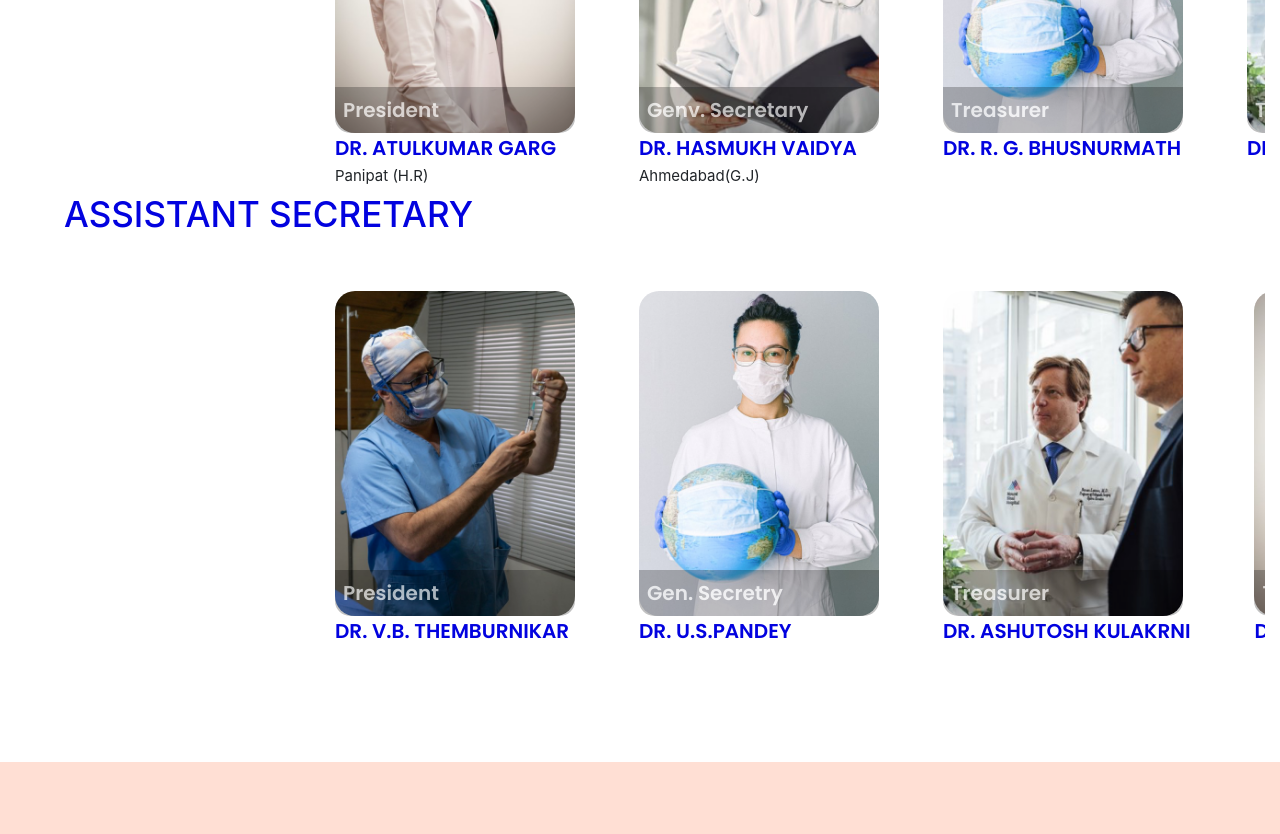
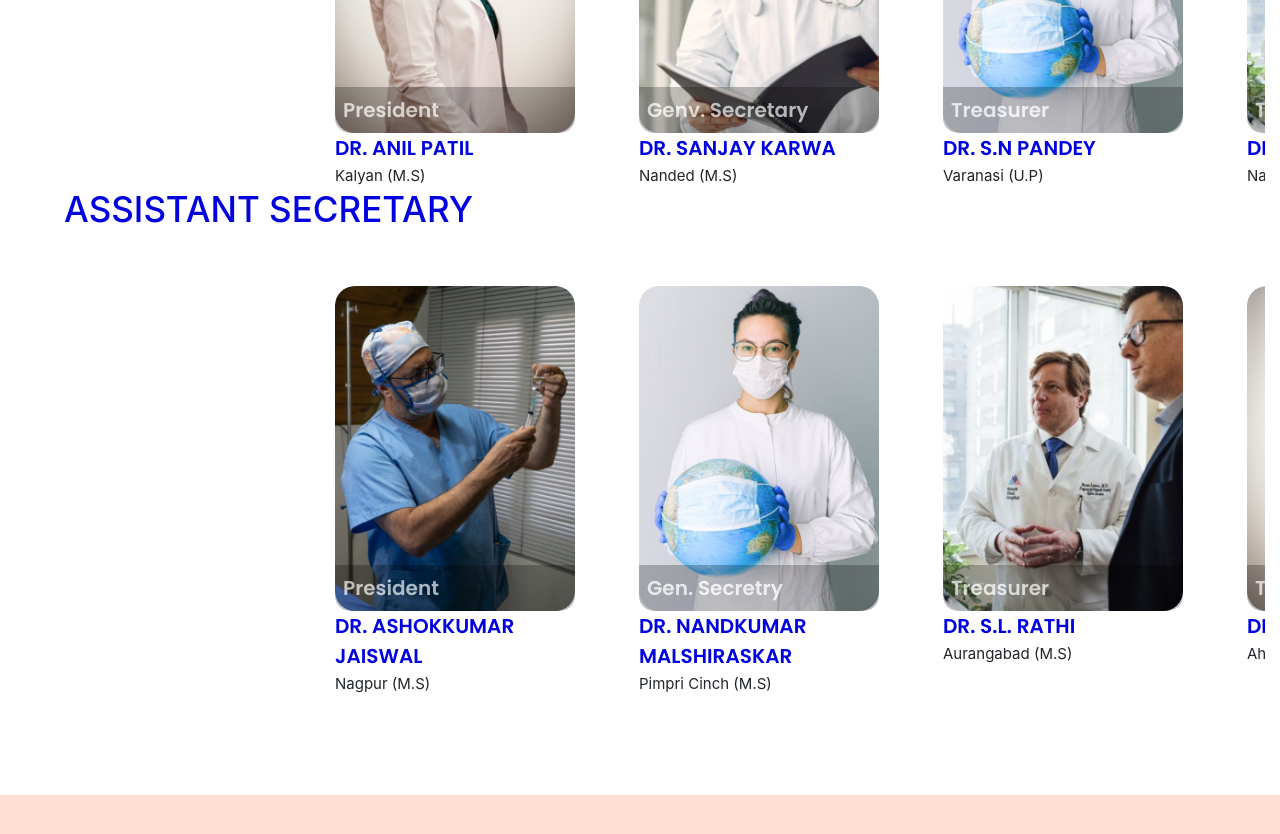
Before and after one commit to dj1399/AboutUs, a React (Create React App) app: page / in a window 1280 px wide. Shown: the part 1540-2374 px from the top of the page. Built offline with nearby package versions, Linux system fonts and the light colour scheme.

Commit message:
names added

```diff
--- a/src/Aboutus/AboutUs.js
+++ b/src/Aboutus/AboutUs.js
@@ -77,35 +77,38 @@ class AboutUs extends React.Component {
                {
                     image:woman,
                     designation: "President",
-                    name: "Dr. Atulkumar Garg",
-                    place:"Panipat (H.R) ",
+                    name: "Dr. Anil Patil",
+                    place:"Kalyan (M.S)",
                     description:" Lorem ipsum dolor sit amet, consectetur adipiscing elit. Curabitur congue lacinia pretium. Vivamus sit amet blandit elit. Mauris fringilla lorem et commodo malesuada. Nulla quis pulvinar risus. Nunc tincidunt ante vitae erat facilisis lobortis. Duis sapien nisl, ullamcorper ac accumsan non, eleifend vel purus. Sed pretium tortor diam, vel pharetra augue lobortis quis. Aliquam sed lacinia lectus. Duis finibus leo et nunc dignissim, vitae hendrerit arcu sagittis. Quisque sed augue iaculis, ornare",
                 },
                 {
                     image:organiser,
                     designation: "Genv. Secretary",
-                    name:"Dr. Hasmukh  Vaidya",
-                    place:"Ahmedabad(G.J)" ,
+                    name:"Dr. Sanjay Karwa",
+                    place:"Nanded (M.S)" ,
                     description:" Lorem ipsum dolor sit amet, consectetur adipiscing elit. Curabitur congue lacinia pretium. Vivamus sit amet blandit elit. Mauris fringilla lorem et commodo malesuada. Nulla quis pulvinar risus. Nunc tincidunt ante vitae erat facilisis lobortis. Duis sapien nisl, ullamcorper ac accumsan non, eleifend vel purus. Sed pretium tortor diam, vel pharetra augue lobortis quis. Aliquam sed lacinia lectus. Duis finibus leo et nunc dignissim, vitae hendrerit arcu sagittis. Quisque sed augue iaculis, ornare",
                 },
                 {
                     image:globe,
                     designation: "Treasurer",
-                    name: "Dr. R. G. Bhusnurmath",
+                    name: "Dr. S.N Pandey",
+                    place:"Varanasi (U.P)",
                     description:" Lorem ipsum dolor sit amet, consectetur adipiscing elit. Curabitur congue lacinia pretium. Vivamus sit amet blandit elit. Mauris fringilla lorem et commodo malesuada. Nulla quis pulvinar risus. Nunc tincidunt ante vitae erat facilisis lobortis. Duis sapien nisl, ullamcorper ac accumsan non, eleifend vel purus. Sed pretium tortor diam, vel pharetra augue lobortis quis. Aliquam sed lacinia lectus. Duis finibus leo et nunc dignissim, vitae hendrerit arcu sagittis. Quisque sed augue iaculis, ornare",
 
                 },
                 {
                     image:drs,
                     designation: "Treasurer",
-                    name: "Dr. Raju Tatewar",
+                    name: "Dr. Vikas Sirshat",
+                    place:"Nagpur (M.S)",
                     description:" Lorem ipsum dolor sit amet, consectetur adipiscing elit. Curabitur congue lacinia pretium. Vivamus sit amet blandit elit. Mauris fringilla lorem et commodo malesuada. Nulla quis pulvinar risus. Nunc tincidunt ante vitae erat facilisis lobortis. Duis sapien nisl, ullamcorper ac accumsan non, eleifend vel purus. Sed pretium tortor diam, vel pharetra augue lobortis quis. Aliquam sed lacinia lectus. Duis finibus leo et nunc dignissim, vitae hendrerit arcu sagittis. Quisque sed augue iaculis, ornare",
 
                 },
                 {
                     image:blue,
                     designation: "Treasurer",
-                    name: "Dr. Ashutosh Kulakrni",
+                    name: "Dr. Anil Patki",
+                    place:"Solapur (M.S)",
                     description:" Lorem ipsum dolor sit amet, consectetur adipiscing elit. Curabitur congue lacinia pretium. Vivamus sit amet blandit elit. Mauris fringilla lorem et commodo malesuada. Nulla quis pulvinar risus. Nunc tincidunt ante vitae erat facilisis lobortis. Duis sapien nisl, ullamcorper ac accumsan non, eleifend vel purus. Sed pretium tortor diam, vel pharetra augue lobortis quis. Aliquam sed lacinia lectus. Duis finibus leo et nunc dignissim, vitae hendrerit arcu sagittis. Quisque sed augue iaculis, ornare",
 
                 }
@@ -114,26 +117,31 @@ class AboutUs extends React.Component {
                  {
                     image:blue,
                     designation: "President",
-                    name: "Dr. V.B. Themburnikar",
+                    name: "Dr. Ashokkumar Jaiswal",
+                    place:"Nagpur (M.S)",
                     description:" Lorem ipsum dolor sit amet, consectetur adipiscing elit. Curabitur congue lacinia pretium. Vivamus sit amet blandit elit. Mauris fringilla lorem et commodo malesuada. Nulla quis pulvinar risus. Nunc tincidunt ante vitae erat facilisis lobortis. Duis sapien nisl, ullamcorper ac accumsan non, eleifend vel purus. Sed pretium tortor diam, vel pharetra augue lobortis quis. Aliquam sed lacinia lectus. Duis finibus leo et nunc dignissim, vitae hendrerit arcu sagittis. Quisque sed augue iaculis, ornare",
                 },
                 {
+
                     image:globe,
                     designation: "Gen. Secretry",
-                    name:"Dr. U.S.Pandey ",
+                    name:"Dr. Nandkumar Malshiraskar",
+                    place:"Pimpri Cinch (M.S)",
                     description:" Lorem ipsum dolor sit amet, consectetur adipiscing elit. Curabitur congue lacinia pretium. Vivamus sit amet blandit elit. Mauris fringilla lorem et commodo malesuada. Nulla quis pulvinar risus. Nunc tincidunt ante vitae erat facilisis lobortis. Duis sapien nisl, ullamcorper ac accumsan non, eleifend vel purus. Sed pretium tortor diam, vel pharetra augue lobortis quis. Aliquam sed lacinia lectus. Duis finibus leo et nunc dignissim, vitae hendrerit arcu sagittis. Quisque sed augue iaculis, ornare",
                 },
                 {
                     image:drs,
                     designation: "Treasurer",
-                    name: "Dr. Ashutosh Kulakrni",
+                    name: "Dr. S.L. Rathi",
+                    place:"Aurangabad (M.S)",
                     description:" Lorem ipsum dolor sit amet, consectetur adipiscing elit. Curabitur congue lacinia pretium. Vivamus sit amet blandit elit. Mauris fringilla lorem et commodo malesuada. Nulla quis pulvinar risus. Nunc tincidunt ante vitae erat facilisis lobortis. Duis sapien nisl, ullamcorper ac accumsan non, eleifend vel purus. Sed pretium tortor diam, vel pharetra augue lobortis quis. Aliquam sed lacinia lectus. Duis finibus leo et nunc dignissim, vitae hendrerit arcu sagittis. Quisque sed augue iaculis, ornare",
 
                 },
                 {
                     image:woman,
                     designation: "Treasurer",
-                    name: "Dr. Ashutosh Kulakrni",
+                    name: "Dr. Subhash Bagle",
+                    place:"Ahmednagar (M.S)",
                     description:" Lorem ipsum dolor sit amet, consectetur adipiscing elit. Curabitur congue lacinia pretium. Vivamus sit amet blandit elit. Mauris fringilla lorem et commodo malesuada. Nulla quis pulvinar risus. Nunc tincidunt ante vitae erat facilisis lobortis. Duis sapien nisl, ullamcorper ac accumsan non, eleifend vel purus. Sed pretium tortor diam, vel pharetra augue lobortis quis. Aliquam sed lacinia lectus. Duis finibus leo et nunc dignissim, vitae hendrerit arcu sagittis. Quisque sed augue iaculis, ornare",
 
                 }
@@ -311,11 +319,14 @@ class AboutUs extends React.Component {
     {
         this.state.assistant.map((assistant,index) =>
         <div key={index} className="AboutUs_doctorContainer" >
+         <div className="AboutUs_cont">
         <div className="AboutUs_imageContainer">
         <img src={assistant.image} alt={assistant.name} className="AboutUs_doctorImage" />
         <p className="AboutUs_doctorDesignation">{assistant.designation}</p>
         </div>
-        <p className="AboutUs_doctorName">{assistant.name}</p>
+        <span className="AboutUs_doctorName">{assistant.name}</span><br/>
+        <span className="AboutUs_doctorPlace">{assistant.place}</span>
+        </div>
         </div>
         )
     }
```
